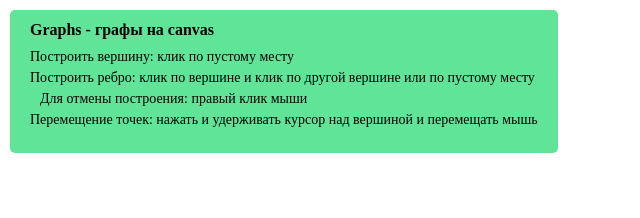
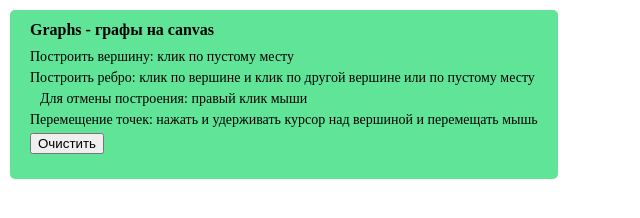
Before and after one commit to Daniel217D/graphs, a website built with webpack: page src/index.html in a window 1280 px wide. Shown: the whole page, without its empty margins (0-640 px from the left). Built offline with nearby package versions, Linux system fonts and the light colour scheme; what canvas-chaining-method would draw is missing.

Commit message:
add clear button

```diff
--- a/src/index.html
+++ b/src/index.html
@@ -15,6 +15,10 @@
       <li class="about-item about-item_additional">Для отмены построения: правый клик мыши</li>
       <li class="about-item">Перемещение точек: нажать и удерживать курсор над вершиной и перемещать мышь</li>
     </ul>
+
+    <ul class="about-list about-list_buttons">
+      <li class="about-item"><button class="button" id="canvas-clear">Очистить</button></li>
+    </ul>
   </div>
   <canvas id="canvas"></canvas>
 </body>
--- a/src/scripts/index.js
+++ b/src/scripts/index.js
@@ -66,7 +66,8 @@ $gcanvas.on('mousedown', () => {
     e.preventDefault();
 });
 
-// $gcanvas.on('dblclick', () => dots.removeByCoordinates(cursor.x, cursor.y));
+const clearBtn = document.getElementById("canvas-clear");
+clearBtn.addEventListener("click", () => dots.clear());
 
 function Render() {
     requestAnimationFrame(Render);
--- a/src/styles/_about.scss
+++ b/src/styles/_about.scss
@@ -4,10 +4,11 @@ $main: rgba(57, 223, 127, 0.8);
 	position: absolute;
 	top: 10px;
 	left: 10px;
-	padding: 0px 20px 20px 20px;
+	padding: 0 20px 20px 20px;
 	background-color: $main;
 	border-radius: 5px;
-	pointer-events: none;
+	//pointer-events: none;
+
 	&-title {
 		font-size: 16px;
 	}
```
